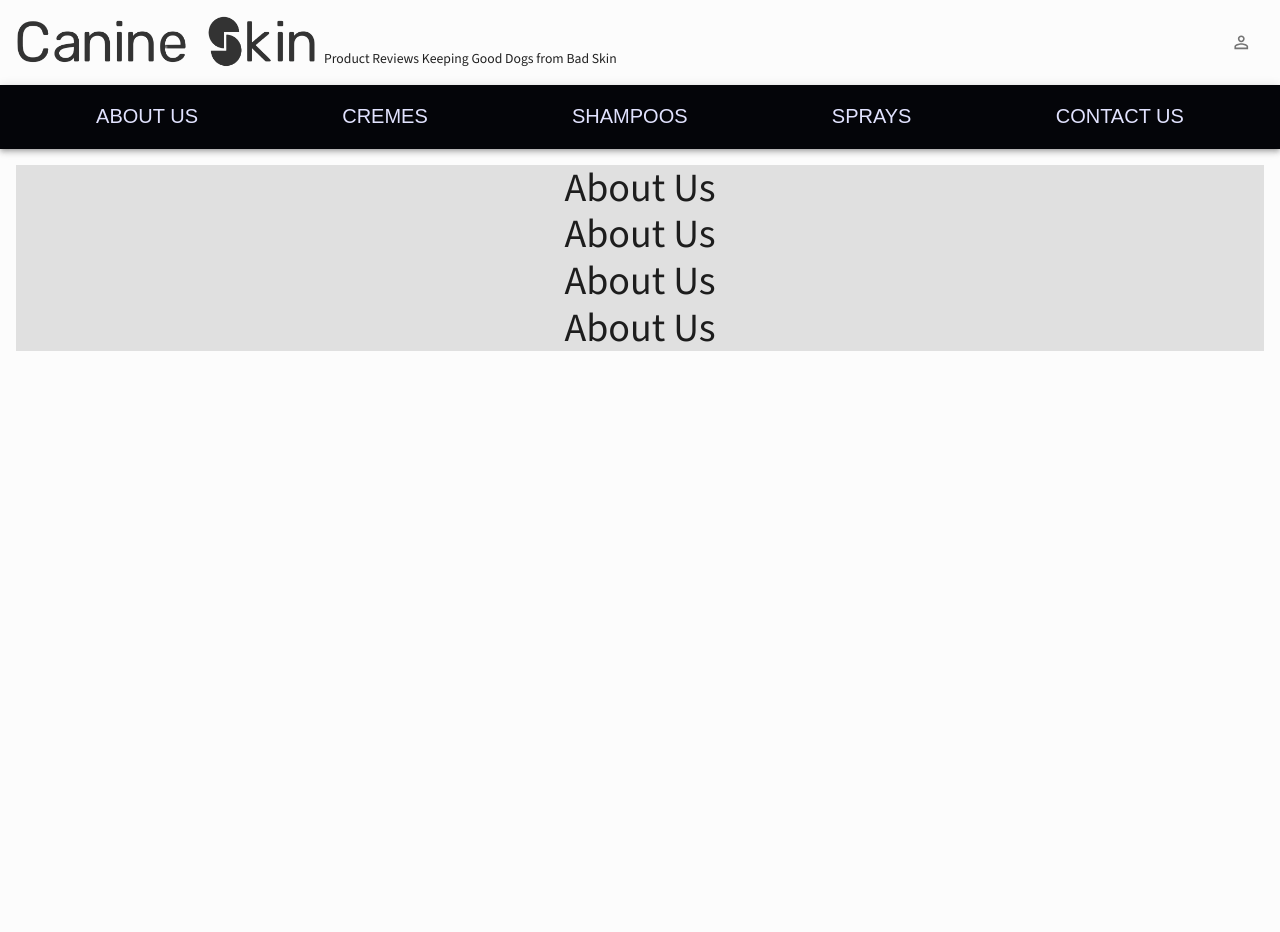
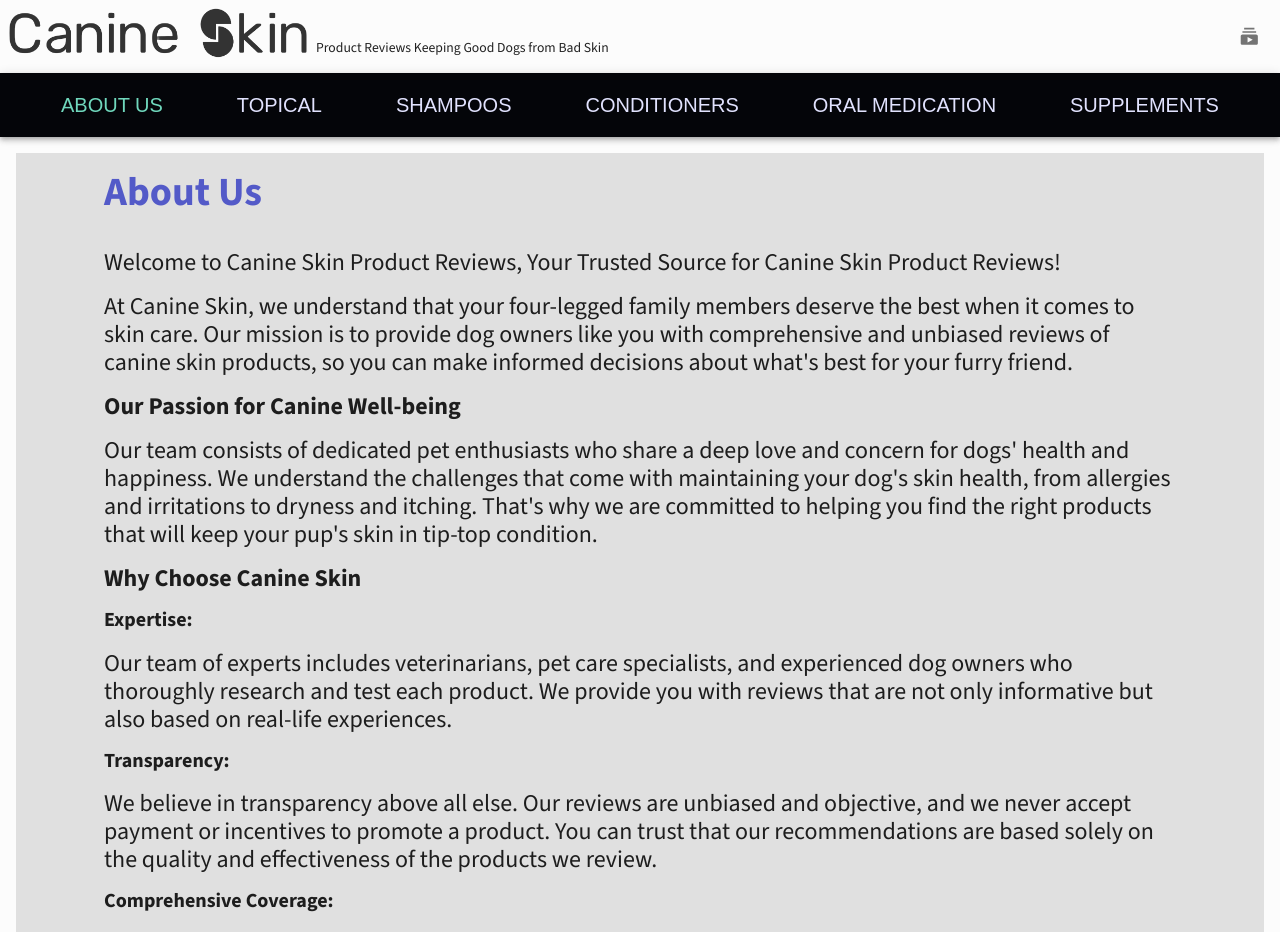
Before and after one commit to Hone648/canineSkin, a React (Create React App) app: page / in a window 1280 px wide. Shown: the top 932 px of the page. Built offline with nearby package versions, Linux system fonts and the light colour scheme.

Commit message:
Styled toolbar and added router

```diff
--- a/package.json
+++ b/package.json
@@ -14,6 +14,7 @@
     "@testing-library/user-event": "^13.5.0",
     "react": "^18.2.0",
     "react-dom": "^18.2.0",
+    "react-router-dom": "^6.16.0",
     "react-scripts": "5.0.1",
     "styled-components": "^6.0.7",
     "web-vitals": "^2.1.4"
--- a/src/App.js
+++ b/src/App.js
@@ -3,6 +3,7 @@ import Header from './scenes/global/Header';
 import { Grid, CssBaseline, ThemeProvider, Box } from '@mui/material';
 import ToolBar from './scenes/global/ToolBar';
 import About from './scenes/About';
+import { Routes, Route } from 'react-router-dom';
 
 function App() {
   const [theme, colorMode] = useMode();
@@ -13,14 +14,12 @@ function App() {
         <CssBaseline />
         <div className="app">
           <Grid container>
-            <Grid container>
-              <Grid item xs={12}>
-                <Header />
-                <ToolBar />
-              </Grid>
-            </Grid>
+            <Header />
+            <ToolBar />
             <main className="content">
-              <About />
+              <Routes>
+                <Route path="/" element={<About />}></Route>
+              </Routes>
             </main>
           </Grid>
         </div>
--- /dev/null
+++ b/src/data/about.js
@@ -0,0 +1,29 @@
+export const title =
+  'Welcome to Canine Skin Product Reviews, Your Trusted Source for Canine Skin Product Reviews!';
+
+export const opening =
+  "At Canine Skin, we understand that your four-legged family members deserve the best when it comes to skin care. Our mission is to provide dog owners like you with comprehensive and unbiased reviews of canine skin products, so you can make informed decisions about what's best for your furry friend.";
+
+export const passionStatement =
+  "Our team consists of dedicated pet enthusiasts who share a deep love and concern for dogs' health and happiness. We understand the challenges that come with maintaining your dog's skin health, from allergies and irritations to dryness and itching. That's why we are committed to helping you find the right products that will keep your pup's skin in tip-top condition.";
+
+export const expertise =
+  'Our team of experts includes veterinarians, pet care specialists, and experienced dog owners who thoroughly research and test each product. We provide you with reviews that are not only informative but also based on real-life experiences.';
+
+export const transparency =
+  'We believe in transparency above all else. Our reviews are unbiased and objective, and we never accept payment or incentives to promote a product. You can trust that our recommendations are based solely on the quality and effectiveness of the products we review.';
+
+export const comprehensiveCoverage =
+  "We cover a wide range of canine skin care products, from shampoos and conditioners to supplements and topical treatments. No matter your dog's skin needs, we've got you covered.";
+
+export const userFocused =
+  'We value our community of dog lovers. Your feedback and questions are important to us, and we encourage you to share your experiences and seek advice from our experts and fellow readers through our comments and forums.';
+
+export const ending1 =
+  'Join us in our mission to promote canine well-being through informed decision-making. Together, we can ensure that your furry friend enjoys a life free from skin discomfort and irritation.';
+
+export const ending2 =
+  "Thank you for choosing Canine Skin as your trusted resource for canine skin product reviews. We're dedicated to serving you and your beloved canine companion.";
+
+export const ending3 =
+  "If you have any questions, comments, or suggestions, please don't hesitate to contact us. We're here to assist you on your journey to providing the best skin care for your furry family member.";
--- a/src/index.js
+++ b/src/index.js
@@ -2,11 +2,14 @@ import React from 'react';
 import ReactDOM from 'react-dom/client';
 import './index.css';
 import App from './App';
+import { BrowserRouter } from 'react-router-dom';
 
 const root = ReactDOM.createRoot(document.getElementById('root'));
 root.render(
   <React.StrictMode>
-    <App />
+    <BrowserRouter>
+      <App />
+    </BrowserRouter>
   </React.StrictMode>
 );
 
--- a/src/scenes/About.jsx
+++ b/src/scenes/About.jsx
@@ -1,15 +1,79 @@
 import { Typography, Box, useTheme } from '@mui/material';
 import { tokens } from '../theme';
-
+import Title from './global/Title';
+import {
+  title,
+  opening,
+  passionStatement,
+  expertise,
+  transparency,
+  comprehensiveCoverage,
+  userFocused,
+  ending1,
+  ending2,
+  ending3,
+} from '../data/about';
 const About = () => {
   const theme = useTheme();
   const colors = tokens(theme.palette.mode);
+  const Statement = ({ content, variant }) => {
+    return (
+      <Box>
+        <Typography
+          variant={variant}
+          px={9}
+          pt={2}
+          textAlign="left"
+          sx={{ fontWeight: 'bold' }}
+        >
+          {content}
+        </Typography>
+      </Box>
+    );
+  };
+  const Paragraph = ({ content }) => {
+    return (
+      <Box>
+        <Typography variant="h3" px={9} pt={2} textAlign="left">
+          {content}
+        </Typography>
+      </Box>
+    );
+  };
+
   return (
-    <Box m={2} textAlign="center" sx={{ backgroundColor: colors.grey[900] }}>
-      <Typography variant="h1">About Us</Typography>
-      <Typography variant="h1">About Us</Typography>
-      <Typography variant="h1">About Us</Typography>
-      <Typography variant="h1">About Us</Typography>
+    <Box m={2} sx={{ backgroundColor: colors.grey[900] }}>
+      <Box m={2} px={9} pt={2} textAlign="left">
+        <Title title="About Us"></Title>
+      </Box>
+      <Box m={2}>
+        <Paragraph content={title} />
+        <Paragraph content={opening} />
+        <Typography
+          variant="h3"
+          px={9}
+          pt={2}
+          textAlign="left"
+          sx={{ fontWeight: 'bold' }}
+        >
+          Our Passion for Canine Well-being
+        </Typography>
+        <Typography variant="h3" px={9} pt={2} textAlign="left">
+          {passionStatement}
+        </Typography>
+        <Statement content="Why Choose Canine Skin" variant={'h3'} />
+        <Statement content="Expertise:" variant={'h4'} />
+        <Paragraph content={expertise} />
+        <Statement content="Transparency:" variant={'h4'} />
+        <Paragraph content={transparency} />
+        <Statement content="Comprehensive Coverage:" variant={'h4'} />
+        <Paragraph content={comprehensiveCoverage} />
+        <Statement content="User-Focused:" variant={'h4'} />
+        <Paragraph content={userFocused} />
+        <Paragraph content={ending1} />
+        <Paragraph content={ending2} />
+        <Paragraph content={ending3} />
+      </Box>
     </Box>
   );
 };
--- a/src/scenes/global/Header.jsx
+++ b/src/scenes/global/Header.jsx
@@ -1,26 +1,26 @@
-import { Box, IconButton, Typography } from '@mui/material';
-import PersonOutlineOutlinedIcon from '@mui/icons-material/PersonOutlineOutlined';
+import { Box, Grid, IconButton, Typography } from '@mui/material';
 import Logo from '../../images/canineSkinLogo.png';
+import SubscriptionsIcon from '@mui/icons-material/Subscriptions';
 
 const Header = () => {
   return (
-    <Box display="flex" justifyContent="space-between" p={2}>
-      {/* {Search Bar } */}
-      <Box mb={0} display="flex">
-        <img src={Logo} alt="logo" width="300px" />
-        <Box m={1} mb={0} sx={{ display: { xs: 'none', sm: 'flex' } }}>
-          <Typography mb={0} pt={3} paragraph>
+    <Grid container justifyContent="space-between" m={1}>
+      <Grid item xs={11} display="flex" alignItems="flex-end">
+        <Box>
+          <img src={Logo} alt="logo" width="300px" />
+        </Box>
+        <Box p={1} sx={{ display: { xs: 'none', sm: 'flex' } }}>
+          <Typography>
             Product Reviews Keeping Good Dogs from Bad Skin
           </Typography>
         </Box>
-      </Box>
-      {/* {ICONS} */}
-      <Box display="flex">
+      </Grid>
+      <Grid item xs={1} display="flex" justifyContent="flex-end">
         <IconButton size="large">
-          <PersonOutlineOutlinedIcon />
+          <SubscriptionsIcon />
         </IconButton>
-      </Box>
-    </Box>
+      </Grid>
+    </Grid>
   );
 };
 
--- /dev/null
+++ b/src/scenes/global/Title.jsx
@@ -0,0 +1,26 @@
+import { Box, Typography, useTheme } from '@mui/material';
+import { tokens } from '../../theme';
+
+const Title = ({ title, subtitle }) => {
+  const theme = useTheme();
+  const colors = tokens(theme.palette.mode);
+  return (
+    <Box>
+      <Typography
+        color={colors.blueAccent[400]}
+        sx={{ fontWeight: 'bold' }}
+        variant="h1"
+      >
+        {title}
+      </Typography>
+      <Typography
+        color={colors.greenAccent[300]}
+        sx={{ fontWeight: 'bold' }}
+        variant="subtitle1"
+      >
+        {subtitle}
+      </Typography>
+    </Box>
+  );
+};
+export default Title;
--- a/src/scenes/global/ToolBar.jsx
+++ b/src/scenes/global/ToolBar.jsx
@@ -1,38 +1,67 @@
 import AppBar from '@mui/material/AppBar';
-import { Box, Toolbar, Typography, Button, useTheme } from '@mui/material';
+import {
+  Grid,
+  Box,
+  Toolbar,
+  Typography,
+  Button,
+  useTheme,
+} from '@mui/material';
 import { tokens } from '../../theme';
+import { useState } from 'react';
 
-const handleClick = (buttonName) => {
-  console.log('You clicked ' + buttonName);
+const ToolBar = () => {
+  const [selected, setSelected] = useState('About Us');
+  const handleClick = (page) => {
+    setSelected(page);
   };
 
-const ToolBar = () => {
   const theme = useTheme();
   const colors = tokens(theme.palette.mode);
-  const pages = ['About Us', 'Cremes', 'Shampoos', 'Sprays', 'Contact Us'];
+  const pages = [
+    'About Us',
+    'Topical',
+    'Shampoos',
+    'Conditioners',
+    'Oral Medication',
+    'Supplements',
+  ];
   return (
-    <Box sx={{ flexGrow: 1 }}>
+    <Grid container display="flex" sx={{ flexGrow: 1 }}>
       <AppBar position="static">
         <Toolbar
           sx={{
-            display: { xs: 'none', sm: 'flex' },
+            display: { sm: 'flex' },
             justifyContent: 'space-around',
+            flexWrap: 'wrap',
           }}
         >
           {pages.map((page) => (
             <Button key={page} onClick={() => handleClick(page)}>
+              <Grid
+                item
+                minHeight="45px"
+                display="flex"
+                alignItems="center"
+                xs={12}
+              >
                 <Typography
                   textAlign="center"
                   variant="h4"
-                color={colors.blueAccent[900]}
+                  color={
+                    selected === page
+                      ? colors.greenAccent[600]
+                      : colors.blueAccent[900]
+                  }
                 >
                   {page}
                 </Typography>
+              </Grid>
             </Button>
           ))}
         </Toolbar>
       </AppBar>
-    </Box>
+    </Grid>
   );
 };
 export default ToolBar;
```
Also changed, not shown: 1 other file (tests, documents, lock files or other folders). Lines whose indentation alone changed are shown as unchanged.
